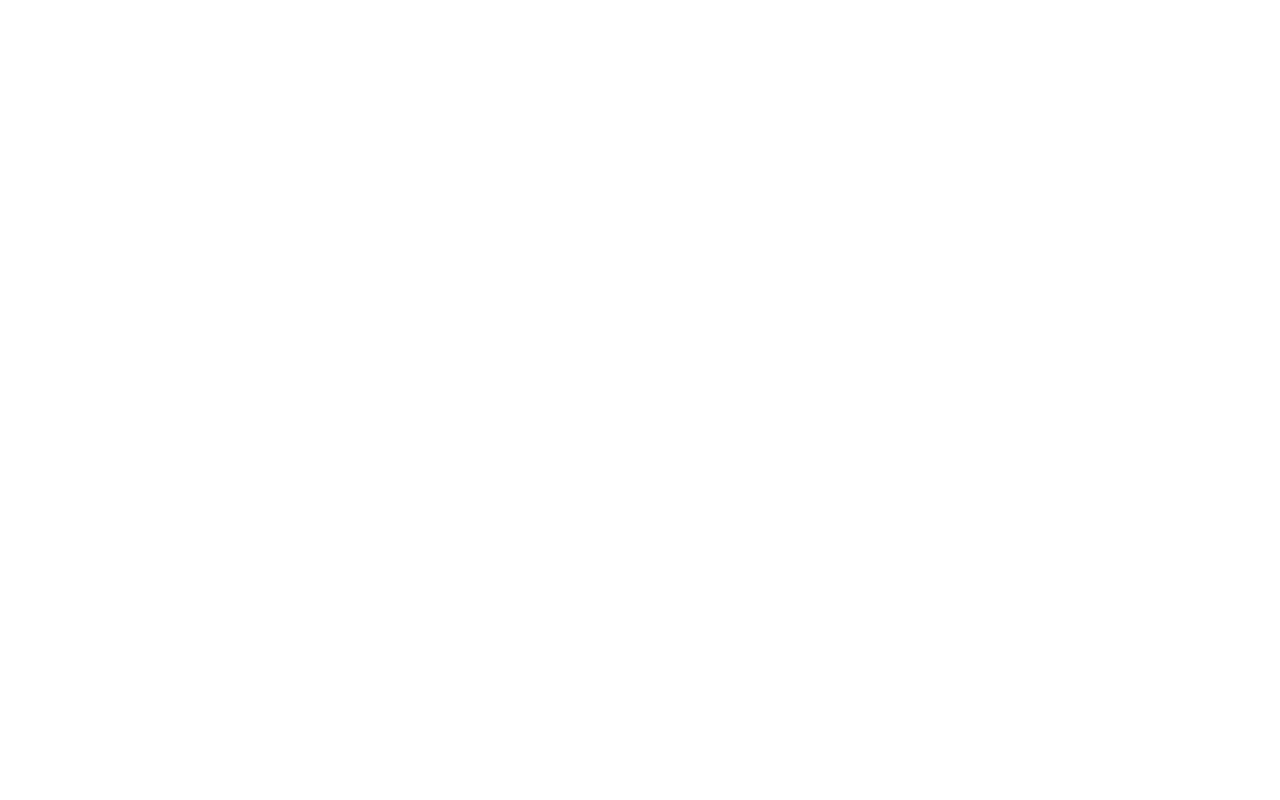
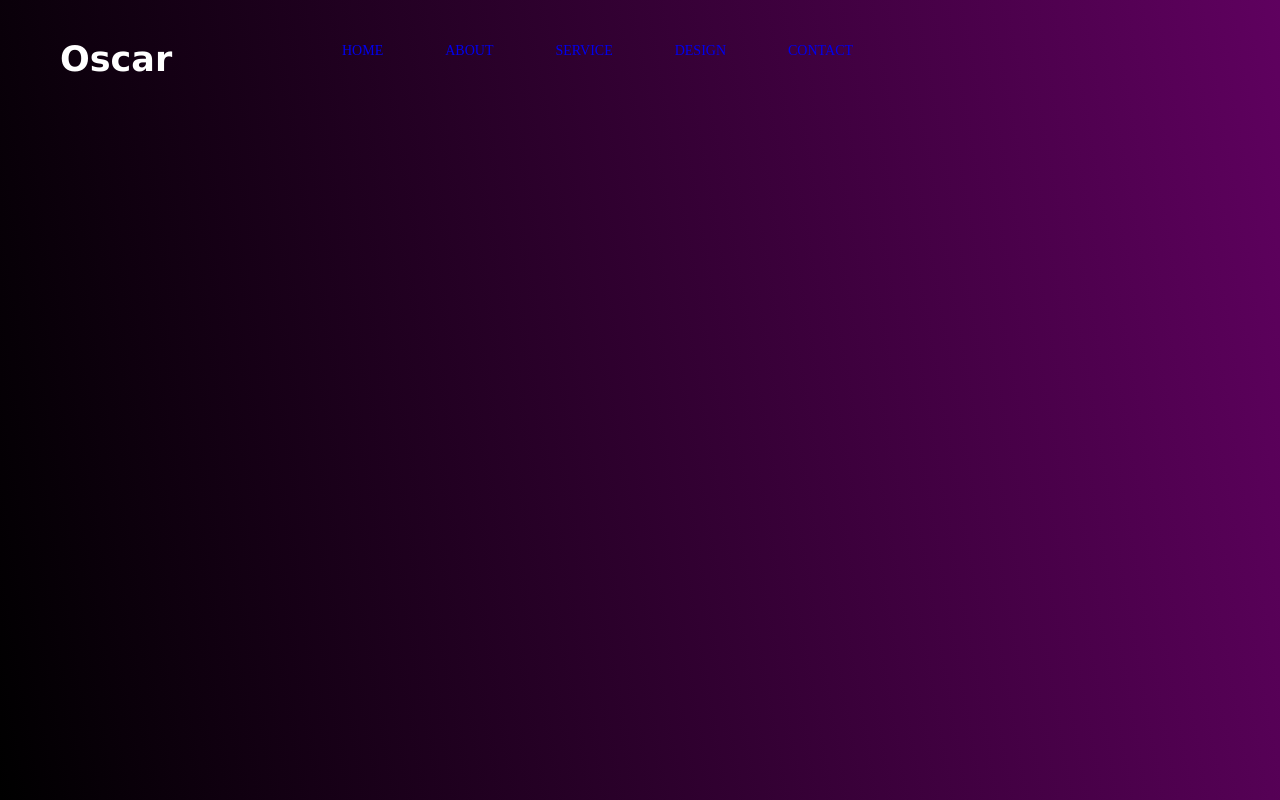
Before and after one commit to OscarNii/My-Work, a plain HTML site: page index.html in a window 1280 px wide. Drawn offline with Linux system fonts and the light colour scheme.

Commit message:
some commits

```diff
--- a/index.html
+++ b/index.html
@@ -1,13 +1,32 @@
 <!DOCTYPE html>
 <html lang="en">
-<head>
-    <meta charset="UTF-8">
-    <meta http-equiv="X-UA-Compatible" content="IE=edge">
-    <meta name="viewport" content="width=device-width, initial-scale=1.0">
+  <head>
+    <meta charset="UTF-8" />
+    <meta http-equiv="X-UA-Compatible" content="IE=edge" />
+    <meta name="viewport" content="width=device-width, initial-scale=1.0" />
     <title>Nice Site</title>
-    <link rel="stylesheet" href="style.css">
-</head>
-<body>
+    <link rel="stylesheet" href="style.css" />
+  </head>
+  <body>
+    <section id="Gradient1"></section>
+    <section id="Gradient2"></section>
+    <section id="Gradient3"></section>
+    <section id="Gradient4"></section>
+    <section id="Gradient5"></section>
 
-</body>
+    <div class="navbar">
+      <div class="icons">
+        <h2 class="logo">Oscar</h2>
+      </div>
+      <div class="menu">
+        <ul>
+          <li><a href="#">HOME</a></li>
+          <li><a href="#">ABOUT</a></li>
+          <li><a href="#">SERVICE</a></li>
+          <li><a href="#">DESIGN</a></li>
+          <li><a href="#">CONTACT</a></li>
+        </ul>
+      </div>
+    </div>
+  </body>
 </html>
--- a/style.css
+++ b/style.css
@@ -0,0 +1,54 @@
+body{
+    margin: 0%;
+    padding: 0%;
+    min-height: 100vh;
+    background: linear-gradient(80deg, black, rgb(95, 1, 95));
+    overflow: hidden;
+}
+
+.navbar{
+    width: 1200px;
+    height: 75px;
+    margin: auto;
+}
+
+.icons{
+    width: 200px;
+    float: left;
+    height: 70px;
+
+}
+
+.logo{
+    color: white;
+    font-size: 35px;
+    font-family: Verdana, Geneva, Tahoma, sans-serif;
+    padding-left: 20px;
+    float: left;
+    padding-top: 10px;
+}
+
+.menu{
+    width: 400px;
+    float: left;
+    height: 70px;
+}
+ul{
+    float: left;
+    display: flex;
+    justify-content: center;
+    align-items: center;
+    color: white;
+}
+
+ul li{
+   list-style: none;
+   margin-left: 62px;
+   margin-top: 27px;
+   font-size: 14px;
+}
+
+ul li a{
+    text-decoration: none;
+    columns: white;
+}
```
